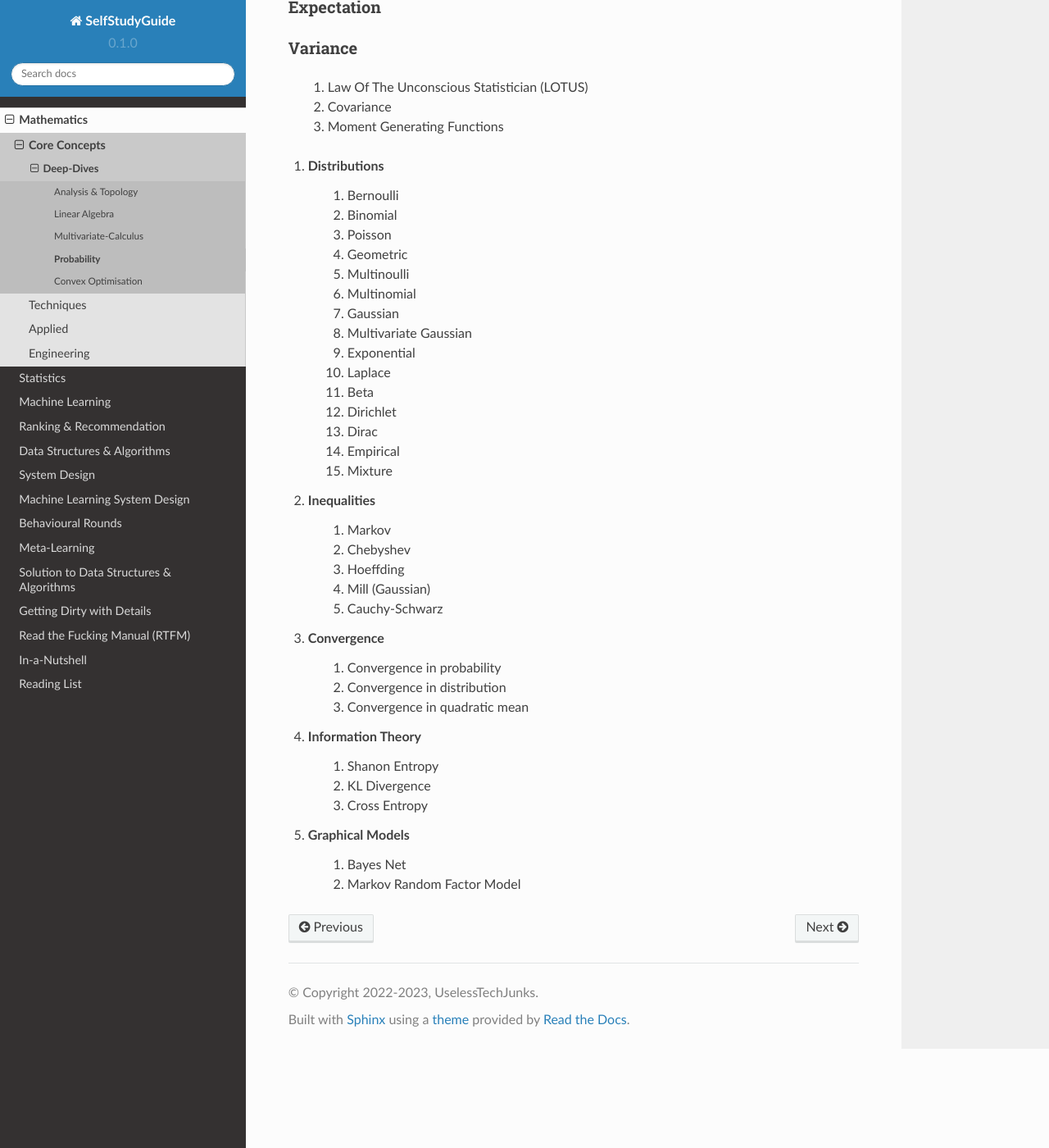
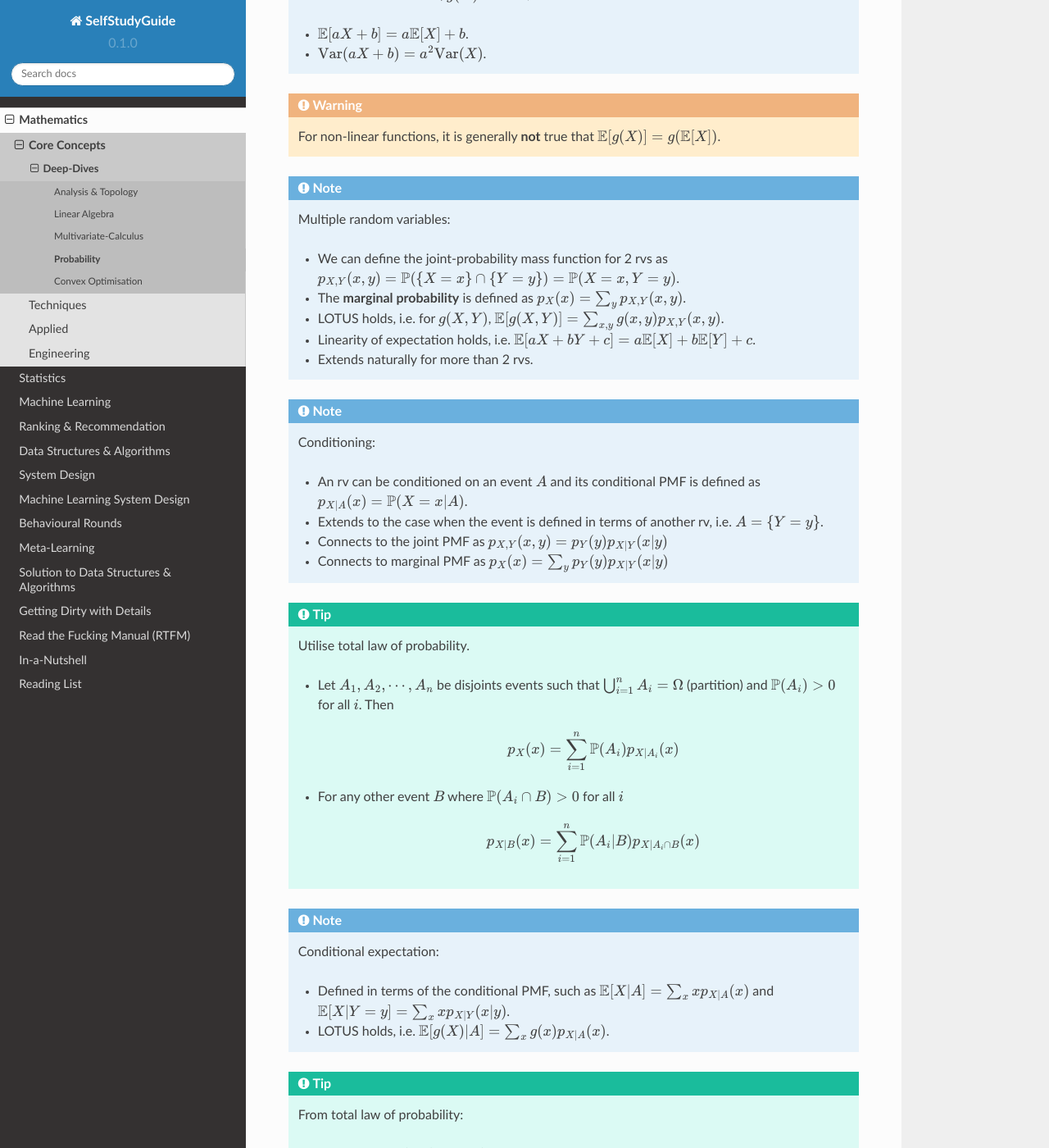
Before and after one commit to uselesstechjunks/leetcode, a Sphinx documentation site: the page built from docs/source/math/prob.rst, in a window 1280 px wide and 1400 px high, scrolled down 2023 px. Shown: the whole window at 82% size. Built offline with Sphinx 7.4.7 and the Read the Docs theme 2.0.0, drawn with Linux system fonts in a browser that asks for light colours; some of the changed text lies outside the part shown.

Commit message:
Update prob.rst (#72)
* Update prob.rst

* Update prob.rst

* Update prob.rst

* Update prob.rst

* Update prob.rst

* Update prob.rst

* Update prob.rst

* Update prob.rst

* Update prob.rst

* Update prob.rst

* Update prob.rst

```diff
--- a/docs/source/math/prob.rst
+++ b/docs/source/math/prob.rst
@@ -5,7 +5,17 @@ Probability
 Probability Axioms (Kolmogorov Axioms)
 ===================================================================
 
-#. TODO
+Let the set of all possible outcomes of an experiment be :math:`\Omega`, and let **events** be defined as subsets, :math:`\omega\subset\Omega`. Then a measure :math:`\mu:2^{|\Omega|}\mapsto\mathbb{R}` is called a **probability measure** iff
+
+#. **Non-negativity**: :math:`\mu(\omega)\ge 0` for any :math:`\omega\subset\Omega`.
+#. **Unitarity**: :math:`\mu(\Omega)=1`.
+#. **:math:`\sigma`-additivity**: For :math:`A_1,A_2,\cdots\subset\Omega` such that :math:`A_i\cap A_j=\emptyset` for :math:`i\neq j`
+
+	.. math::
+		\mu(\bigcup_{i=1}^\infty A_i)=\sum_{i=1}^\infty \mu(A_i).
+
+.. tip::
+	It is customary to represent probability measure as :math:`\mathbb{P}`.
 
 Random Variable
 ===================================================================
@@ -27,24 +37,29 @@ Discrete = values are from a finite/countably infinite set.
 	For a discrete rv, :math:`X`:
 
 	* We can define a probability mass function (PMF), :math:`p_X(x)`, associated with :math:`X`, as follows: For each value :math:`x` of :math:`X`
+
 		#. Collect all possible outcomes that give rise to the event :math:`\{X=x\}`.
 		#. Add their probabilities to obtain the mass :math:`p_X(x)=\mathbb{P}(\{X=x\})`.
+
 	* A function :math:`g(X)` of :math:`X` is another rv, :math:`Y`, whose PMF can be obtained as follows: For each value :math:`y` of :math:`Y`
+
 		#. Collect all possible values for which :math:`\{x | g(x)=y\}`
-		#. Utilize axiom 3 :math:`p_Y(y)=\sum_{\{x | g(x)=y\}} p_X(x)`
+		#. Utilize axiom 3 to obtain :math:`p_Y(y)=\sum_{\{x | g(x)=y\}} p_X(x)`
 
 .. note::
 	Expectation and Variance:
 
-	* We can define **Expectation** of :math:`X` as :math:`\mathbb{E}[X]=\sum_x x p_X(x)`.
+	* We can define **Expectation** of :math:`X` as :math:`\mathbb{E}[X]=\sum_x x p_X(x)` (assuming that the sum exists).
 	* We can define **Variance** of :math:`X` as :math:`\mathrm{Var}(X)=\mathbb{E}[(X-\mathbb{E}[X])^2]`.
 
-.. note::
+.. tip::
 	Law of The Unconscious Statistician (LOTUS):
 
 	* For expectation of :math:`Y=g(X)`, we can get away without having to compute PMF explicitly for :math:`Y`, as it can be shown that
+
 		.. math::
 			\mathbb{E}[g(X)]=\sum_x g(x)p_X(x)
+
 	* With the help of LOTUS, :math:`\mathrm{Var}(X)=\sum_x (x-\mathbb{E}[X])^2 p_X(x)`.
 
 .. note::
@@ -57,7 +72,72 @@ Discrete = values are from a finite/countably infinite set.
 	* :math:`\mathbb{E}[aX+b]=a\mathbb{E}[X]+b`.
 	* :math:`\mathrm{Var}(aX+b)=a^2\mathrm{Var}(X)`.
 
+..  warning::
 	For non-linear functions, it is generally **not** true that :math:`\mathbb{E}[g(X)]=g(\mathbb{E}[X])`.
+
+.. note::
+	Multiple random variables:
+
+	* We can define the joint-probability mass function for 2 rvs as :math:`p_{X,Y}(x,y)=\mathbb{P}(\{X=x\}\cap\{Y=y\})=\mathbb{P}(X=x,Y=y)`.
+	* The **marginal probability** is defined as :math:`p_X(x)=\sum_y p_{X,Y}(x,y)`.
+	* LOTUS holds, i.e. for :math:`g(X,Y)`, :math:`\mathbb{E}[g(X,Y)]=\sum_{x,y} g(x,y) p_{X,Y}(x,y)`.
+	* Linearity of expectation holds, i.e. :math:`\mathbb{E}[aX+bY+c]=a\mathbb{E}[X]+b\mathbb{E}[Y]+c`.
+	* Extends naturally for more than 2 rvs.
+
+.. note::
+	Conditioning:
+
+	* An rv can be conditioned on an event :math:`A` and its conditional PMF is defined as :math:`p_{X|A}(x)=\mathbb{P}(X=x|A)`.
+	* Extends to the case when the event is defined in terms of another rv, i.e. :math:`A=\{Y=y\}`.
+	* Connects to the joint PMF as :math:`p_{X,Y}(x,y)=p_Y(y)p_{X|Y}(x|y)`
+	* Connects to marginal PMF as :math:`p_{X}(x)=\sum_y p_Y(y)p_{X|Y}(x|y)`
+
+.. tip::
+	Utilise total law of probability.
+
+	* Let :math:`A_1,A_2,\cdots,A_n` be disjoints events such that :math:`\bigcup_{i=1}^n A_i=\Omega` (partition) and :math:`\mathbb{P}(A_i)>0` for all :math:`i`. Then
+
+		.. math::
+			p_X(x)=\sum_{i=1}^n\mathbb{P}(A_i)p_{X|A_i}(x)
+
+	* For any other event :math:`B` where :math:`\mathbb{P}(A_i\cap B)>0` for all :math:`i`
+
+		.. math::
+			p_{X|B}(x)=\sum_{i=1}^n\mathbb{P}(A_i|B)p_{X|A_i\cap B}(x)
+
+.. note::
+	Conditional expectation:
+
+	* Defined in terms of the conditional PMF, such as :math:`\mathbb{E}[X|A]=\sum_x x p_{X|A}(x)` and :math:`\mathbb{E}[X|Y=y]=\sum_x x p_{X|Y}(x|y)`.
+	* LOTUS holds, i.e. :math:`\mathbb{E}[g(X)|A]=\sum_x g(x)p_{X|A}(x)`.
+
+.. tip::
+	From total law of probability:
+
+	* For partitions :math:`A_1,A_2,\cdots,A_n`
+
+		.. math::
+			\mathbb{E}[X]=\sum_x x p_X(x)=\sum_{i=1}^n \mathbb{P}(A_i)\sum_x x p_{X|A_i}(x)=\sum_{i=1}^n \mathbb{P}(A_i)\mathbb{E}[X|A_i]
+
+	* For any other event :math:`B` where :math:`\mathbb{P}(A_i\cap B)>0` for all :math:`i`
+
+		.. math::
+			\mathbb{E}[X|B]=\sum_{i=1}^n \mathbb{P}(A_i|B)\mathbb{E}[X|A_i\cap B]
+
+	* **Law of iterated expectation:** :math:`\mathbb{E}[X]=\sum_y p_Y(y)\mathbb{E}[X|Y]=\mathbb{E}[\mathbb{E}[X|Y]]`
+
+.. note::
+	Notion of Independence:
+
+	* :math:`X` is independent of an event :math:`A` iff :math:`p_{X|A}(x)=p_X(x)` for all :math:`x`.
+	* For two independent rvs, :math:`p_{X,Y}(x,y)=p_X(x)p_Y(y)` for all :math:`x` and :math:`y`.
+
+.. note::
+	Expectation and variance for independent rvs:
+
+	* :math:`\mathbb{E}[XY]=\mathbb{E}[X]\mathbb{E}[Y]`
+	* :math:`\mathrm{Var}(X+Y)=\mathrm{Var}(X)+\mathrm{Var}(Y)`
+	* Extends naturally to more than 2 rvs.
 
 Continuous Random Variable
 ----------------------------------------
@@ -67,15 +147,8 @@ Continuous = values are from an uncountably infinite set.
 Functions of Random Variable
 --------------------------------------
 
-Expectation
+Moment Generating Functions
 ----------------------------------------------
-
-Variance
-----------------------------------------------
-
-	#. Law Of The Unconscious Statistician (LOTUS)
-	#. Covariance
-	#. Moment Generating Functions
 
 #. Distributions
 	#. Bernoulli
```
